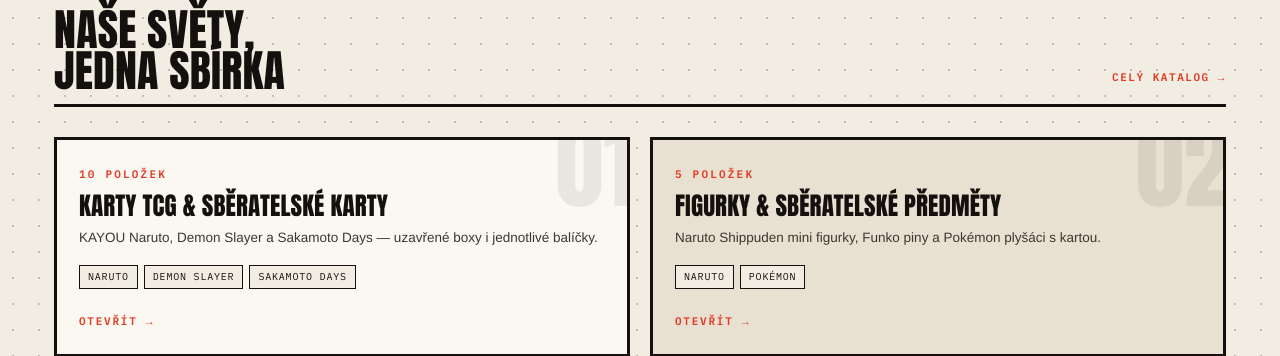
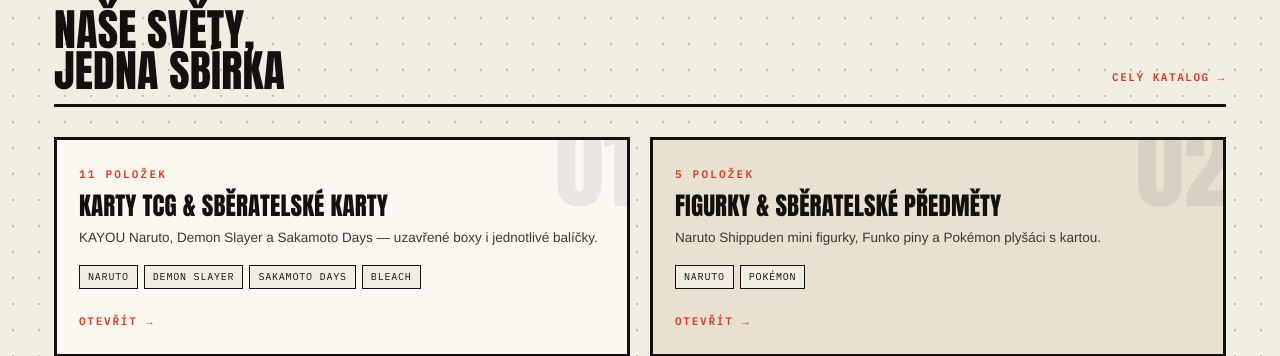
Before and after one commit to wbwrath-cell/collectiversium, a plain HTML site: page index.html in a window 1280 px wide. Shown: the part 983-1339 px from the top of the page. Drawn offline with Linux system fonts and the light colour scheme; a web font is replaced by a local one.

Commit message:
Replace opened Naruto S07 box with the real sealed one, add Bleach
We don't sell opened boxes, so the placeholder listing for the
opened Series 07 display box is gone. In its place: the actual
sealed KAYOU Naruto S07 (兵之章) box, with photo, price (1099 Kc)
and a direct Revolut payment link, same pattern as the first item.

Also synced in the Bleach box (3 ks) that appeared in the latest
stock catalog, plus a franchise color and footer copy update.

Co-Authored-By: Claude Sonnet 5 <noreply@anthropic.com>

```diff
--- a/js/data.js
+++ b/js/data.js
@@ -6,7 +6,7 @@ const CATEGORIES = [
     id: "karty",
     label: "Karty TCG & sběratelské karty",
     groups: [
-      { label: "Sběratelské karty", items: ["Naruto", "Demon Slayer", "Sakamoto Days"] },
+      { label: "Sběratelské karty", items: ["Naruto", "Demon Slayer", "Sakamoto Days", "Bleach"] },
     ],
   },
   {
@@ -25,6 +25,7 @@ const FRANCHISE_COLORS = {
   "Demon Slayer": ["#1f6b4a", "#fbf8f2"],
   "Sakamoto Days": ["#1d2b6b", "#fbf8f2"],
   "Pokémon": ["#ffd400", "#14100e"],
+  "Bleach": ["#c81d3f", "#fbf8f2"],
   "default": ["#e8e0d1", "#14100e"],
 };
 
@@ -57,12 +58,22 @@ const PRODUCTS = [
     facts: { "Výrobce": "CardFun", "Licence": "Sakamoto Days (Netflix)", "Stav": "Nový, zapečetěný box" },
   },
   {
-    id: "kayou-naruto-s07-display-open",
+    id: "bleach-box",
+    category: "karty", group: "Sběratelské karty", franchise: "Bleach", type: "Box",
+    name: "Bleach — sběratelské karty, box",
+    price: null, compareAt: null, stock: 3,
+    desc: "Uzavřený box sběratelských karet z licence Bleach. Zapečetěné balení.",
+    facts: { "Licence": "Bleach", "Stav": "Nový, zapečetěný box" },
+  },
+  {
+    id: "kayou-naruto-s07-bingzhi-box",
     category: "karty", group: "Sběratelské karty", franchise: "Naruto", type: "Box",
-    name: "KAYOU Naruto 火影忍者 — Series 07, display box (otevřený)",
-    price: null, compareAt: null, stock: 1,
-    desc: "Otevřený display box KAYOU Naruto, Series 07 (第七弹). Jednotlivé balíčky z tohoto boxu jsou vedené samostatně níže v sekci Sběratelské karty.",
-    facts: { "Výrobce": "KAYOU", "Série": "Series 07 (第七弹)", "Stav": "Otevřený display box — obsah viz jednotlivé balíčky" },
+    name: "KAYOU Naruto 火影忍者 — Series 07, 兵之章",
+    price: 1099, compareAt: null, stock: 1,
+    buyLink: "https://checkout.revolut.com/pay/f53e7dd7-18c2-4e7f-a9ac-f5cbbde57704",
+    image: "img/kayou-naruto-s07-bingzhi-box.webp",
+    desc: "Zapečetěný box sběratelských karet KAYOU Naruto 火影忍者, Series 07 (第七弹), edice 兵之章 (Soldier Chapter). Nikdy neotevřený.",
+    facts: { "Výrobce": "KAYOU", "Série": "Series 07 (第七弹)", "Edice": "兵之章 (Soldier Chapter)", "Stav": "Nový, zapečetěný box" },
   },
 
   // --- Karty / Sběratelské karty — balíčky ---
--- a/partials/footer.html
+++ b/partials/footer.html
@@ -2,7 +2,7 @@
   <div class="footer-grid">
     <div>
       <span class="logo">C<span class="ring-o">o</span>llectiversium</span>
-      <p>Sběratelské karty KAYOU (Naruto, Demon Slayer, Sakamoto Days), anime figurky a plyšáci. Originální zboží, zapečetěné balení, ověření dodavatelé.</p>
+      <p>Sběratelské karty KAYOU (Naruto, Demon Slayer, Sakamoto Days, Bleach), anime figurky a plyšáci. Originální zboží, zapečetěné balení, ověření dodavatelé.</p>
     </div>
     <div>
       <h5>Kategorie</h5>
```
Also changed, not shown: img/kayou-naruto-s07-bingzhi-box.webp (added), 1 other file.
